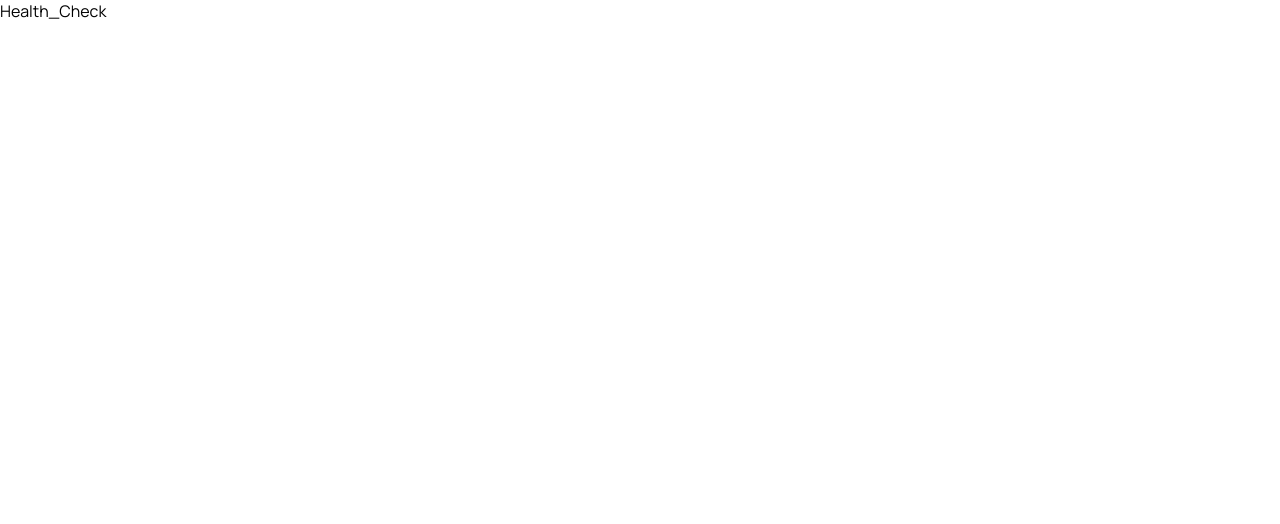
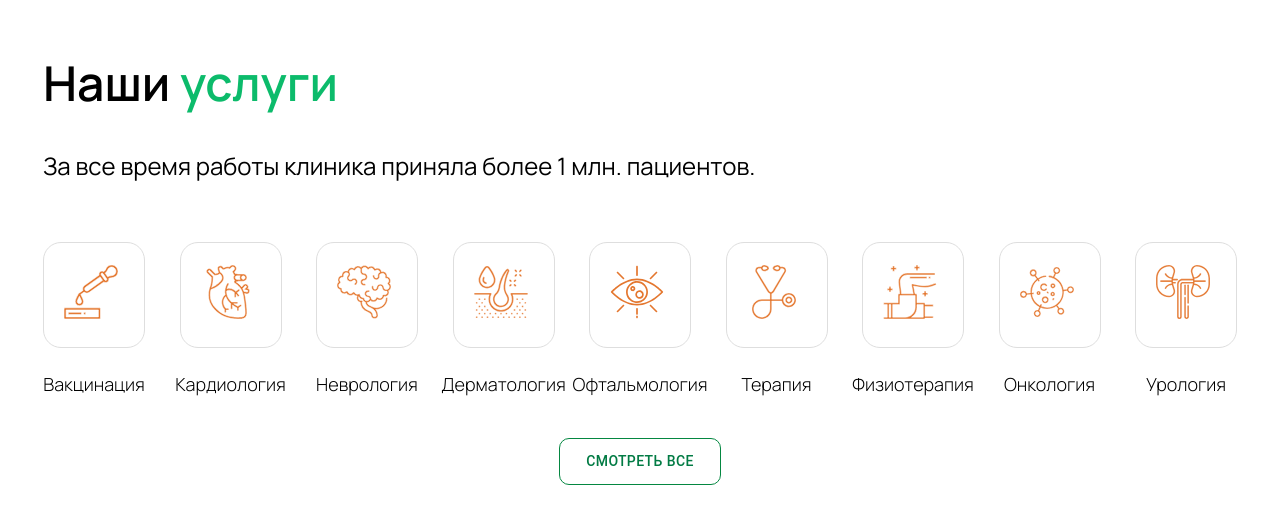
Before and after one commit to peaksoft-school/health-check-js11, a React (Create React App) app: page / in a window 1280 px wide. Shown: the top 524 px of the page. Built offline with nearby package versions, Linux system fonts and the light colour scheme.

Commit message:
came case

```diff
--- a/src/App.jsx
+++ b/src/App.jsx
@@ -1,7 +1,12 @@
 import './App.css'
+import OurServices from './components/mainPage/OurServices'
 
 const App = () => {
-   return <div>Health_Check</div>
+   return (
+      <div>
+         <OurServices />
+      </div>
+   )
 }
 
 export default App
--- a/src/components/OurServices.jsx
+++ b/src/components/mainPage/OurServices.jsx
@@ -1,6 +1,6 @@
 import { styled } from '@mui/material/styles'
-import { services } from '../utils/constants/our-services'
-import Button from './UI/Button'
+import { services } from '../../utils/constants/ourServices'
+import Button from '../UI/Button'
 
 const OurServices = () => {
    return (
```
Also changed, not shown: src/components/UI/index.txt (deleted), src/components/index.txt (deleted), src/utils/constants/ourServices.js (renamed from src/utils/constants/our-services.js).
